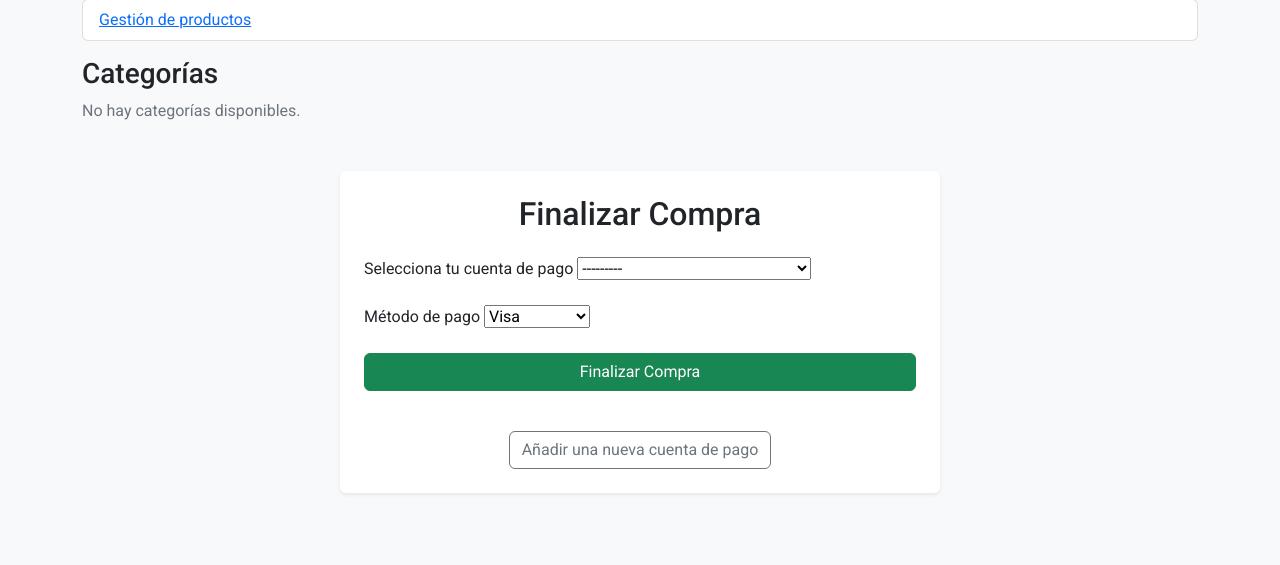
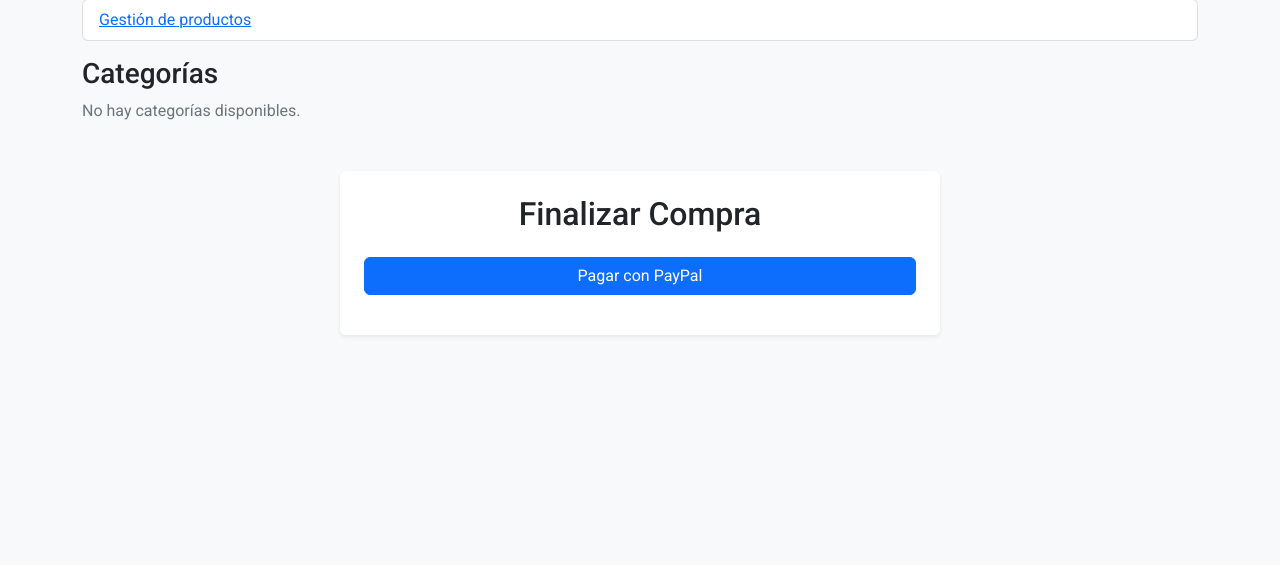
Before and after one commit to AdryReyes/Proyecto, a Django app: page /tienda/finalizarcompra/1/ in a window 1280 px wide. Shown: the part 386-951 px from the top of the page. After the commit the page ends 722 px from the top, so only its background shows below. Run offline with Django 5.2, Linux system fonts and the light colour scheme; a user stored in the database is signed in; tables that the repository leaves empty hold one stand-in row (values such as "Sample post"); some libraries are stand-ins or nearby versions.

Commit message:
compra terminada

```diff
--- a/tiendaARV/tienda/templates/tienda/terminar_compra.html
+++ b/tiendaARV/tienda/templates/tienda/terminar_compra.html
@@ -6,28 +6,19 @@
         <h2 class="text-center mb-4">Finalizar Compra</h2>
 
         {% if cuentas and direcciones %}
-            <form method="POST" class="mb-4">
-                {% csrf_token %}
-                {% for field in form %}
-                    <div class="mb-3">
-                        <label for="{{ field.id_for_label }}" class="form-label">{{ field.label }}</label>
-                        {{ field }}
-                        {% for error in field.errors %}
-                            <div class="text-danger small">{{ error }}</div>
-                        {% endfor %}
-                    </div>
-                {% endfor %}
 
-                <div class="text-center">
-                    <button type="submit" class="btn btn-success w-100">Finalizar Compra</button>
-                </div>
+
+            <!-- Botón PayPal -->
+            <form action="https://www.sandbox.paypal.com/cgi-bin/webscr" method="post" class="text-center">
+                <input type="hidden" name="cmd" value="_xclick">
+                <input type="hidden" name="business" value="sb-dkoxp31869148@business.example.com"> <!-- tu cuenta sandbox -->
+                <input type="hidden" name="item_name" value="Compra directa en Tienda ARV">
+                <input type="hidden" name="amount" value="{{ producto.precio_con_descuento }}">
+                <input type="hidden" name="currency_code" value="EUR">
+                <input type="hidden" name="invoice" value="{{ invoice }}">
+                <input type="hidden" name="return" value="{{ request.build_absolute_uri|cut:request.get_full_path }}{% url 'paypal_exito' %}?invoice={{ invoice }}">
+                <input type="submit" value="Pagar con PayPal" class="btn btn-primary w-100">
             </form>
-
-            {% if form_paypal %}
-                <form action="{{ form_paypal.get_redirect_url }}" method="post" class="text-center">
-                    <input type="submit" value="Pagar con PayPal" class="btn btn-primary w-100">
-                </form>
-            {% endif %}
 
         {% else %}
             <div class="alert alert-danger text-center">
@@ -35,9 +26,6 @@
             </div>
         {% endif %}
 
-        <div class="text-center mt-3">
-            <a href="{% url 'gestionar_cuentas' %}" class="btn btn-outline-secondary">Añadir una nueva cuenta de pago</a>
-        </div>
     </div>
 </div>
 {% endblock %}
--- a/tiendaARV/tienda/urls.py
+++ b/tiendaARV/tienda/urls.py
@@ -33,7 +33,7 @@
     path('carrito/', carrito.as_view(), name='verCarrito'),
     path('actualizarcarrito/', views.carrito_update, name='actualizarProductoCarrito'),
     path('eliminar-carrito/', carrito_delete.as_view(), name='eliminarProductoCarrito'),
-    path('finalizarcompra/<int:producto_id>/', finalizar_compra, name='finalizarCompra'),
+    path('finalizarcompra/<int:producto_id>/', views.finalizar_compra, name='finalizarCompra'),
     path('resumencompra/', checkout.as_view(), name='resumenCompra'),
     path('wishlist/', WishlistView.as_view(), name='wishlist'),
     path('wishlist/add/<int:producto_id>/', AddToWishlistView.as_view(), name='add_to_wishlist'),
--- a/tiendaARV/tienda/views.py
+++ b/tiendaARV/tienda/views.py
@@ -581,48 +581,55 @@
 def finalizar_compra(request, producto_id):
     producto = get_object_or_404(Producto, id=producto_id)
     cliente = request.user.cliente
-
     cuentas = cliente.cuentas.all()
     direcciones = cliente.direccion_set.all()
 
+    if not direcciones.exists():
+        return render(request, 'tienda/error.html', {"mensaje": "No tienes direcciones configuradas."})
+
+    # Precio final con descuento si aplica
+    precio_final = producto.precio_con_descuento
+
+    # Generar un invoice único
+    invoice = str(uuid.uuid4())
+
+    # Guardar información en caché para recuperarla después en pago_exitoso
+    cache.set(f"paypal_cart_{invoice}", {
+        'usuario_id': cliente.cliente_id,
+        'direccion_id': direcciones.first().id,
+        'importe': float(precio_final),
+        'productos': [{
+            'producto_id': producto.id,
+            'unidades': 1,
+            'precio': float(precio_final)
+        }]
+    }, timeout=3600)
+
+    # Si se desea también permitir pago interno con tarjeta
     if request.method == 'POST':
         form = SeleccionarCuentaForm(request.POST, cliente=cliente)
         if form.is_valid():
-            cantidad_deseada = 1  # Puedes hacer que el usuario seleccione más adelante si quieres
-
             try:
-                producto.reducir_stock(cantidad_deseada)  # Reducir stock
-                # Crear la compra
+                producto.reducir_stock(1)
                 compra = Compra.objects.create(
                     usuario=cliente,
                     direccion=direcciones.first(),
                     metodo_pago=form.cleaned_data['metodo_pago'],
-                    compra_importe=producto.producto_precio,
-                    transaccion_id='',  # Se llenará después del pago real
+                    compra_importe=precio_final,
+                    transaccion_id='',
                     compra_fecha=timezone.now()
                 )
 
-                # Registrar el producto comprado
                 producto_compra.objects.create(
                     compra=compra,
                     producto=producto,
-                    unidades=cantidad_deseada,
-                    precio=producto.producto_precio
+                    unidades=1,
+                    precio=precio_final
                 )
 
                 return redirect('compra_exitosa')
-
             except ValueError as e:
-                return render(request, 'error.html', {'mensaje': str(e)})
-
-        else:
-            return render(request, 'tienda/terminar_compra.html', {
-                'producto': producto,
-                'form': form,
-                'cuentas': cuentas,
-                'direcciones': direcciones,
-                'errores': form.errors
-            })
+                return render(request, 'tienda/error.html', {'mensaje': str(e)})
 
     else:
         form = SeleccionarCuentaForm(cliente=cliente)
@@ -632,8 +639,8 @@
         'form': form,
         'cuentas': cuentas,
         'direcciones': direcciones,
+        'invoice': invoice  # Se usa en el formulario PayPal
     })
-
 
 @login_required(login_url='/tienda/login/')
 def gestionar_cuentas(request):
@@ -788,7 +795,7 @@
         )
 
         # Redirigir al detalle del producto
-        return redirect('producto_detalle', pk=producto_compra_instance.producto.id)
+        return redirect('producto_lista', pk=producto_compra_instance.producto.id)
 
 
 
```
Also changed, not shown: tiendaARV/tienda/templates/tienda/detalle_compra.html (+17 -3 lines), tiendaARV/tienda/templates/tienda/ver_carrito.html (+0 -7 lines), tiendaARV/media/productos/WhatsApp_Image_2025-03-29_at_19.46.22.jpeg (added), tiendaARV/media/productos/cast_y_firefly.png (added).
